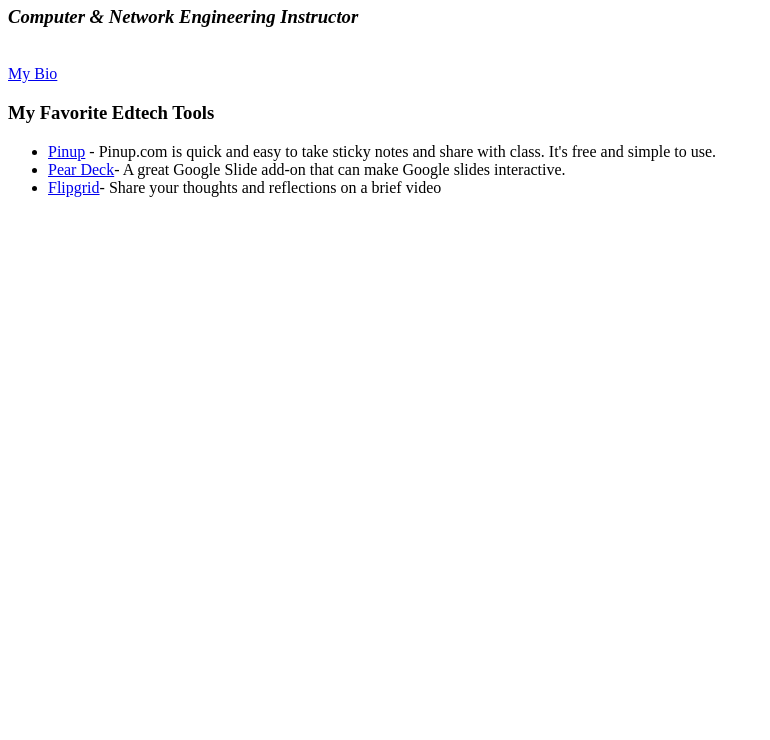
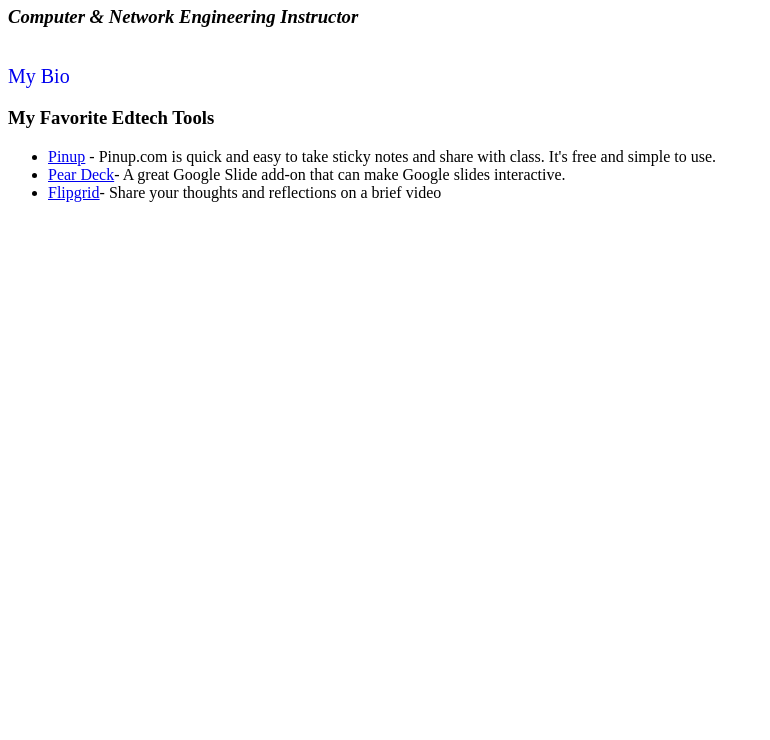
Before and after one commit to dshang2/Dongjian-Shang, a plain HTML site: page index.html in a window 1280 px wide. Shown: the part 60-800 px from the top of the page, without its empty margins (0-770 px from the left). Drawn offline with Linux system fonts and the light colour scheme.

Commit message:
2/2final

```diff
--- a/index.html
+++ b/index.html
@@ -9,7 +9,7 @@
 <h3><em>Computer & Network Engineering Instructor</em> </h3>
 <br>
 
-<a href="about.html">My Bio</a>
+<a href="about.html" style="font-size: 20px; text-decoration: none">My Bio</a>
 
 
 <br>
```
Also changed, not shown: about.html (+1 -1 lines).
